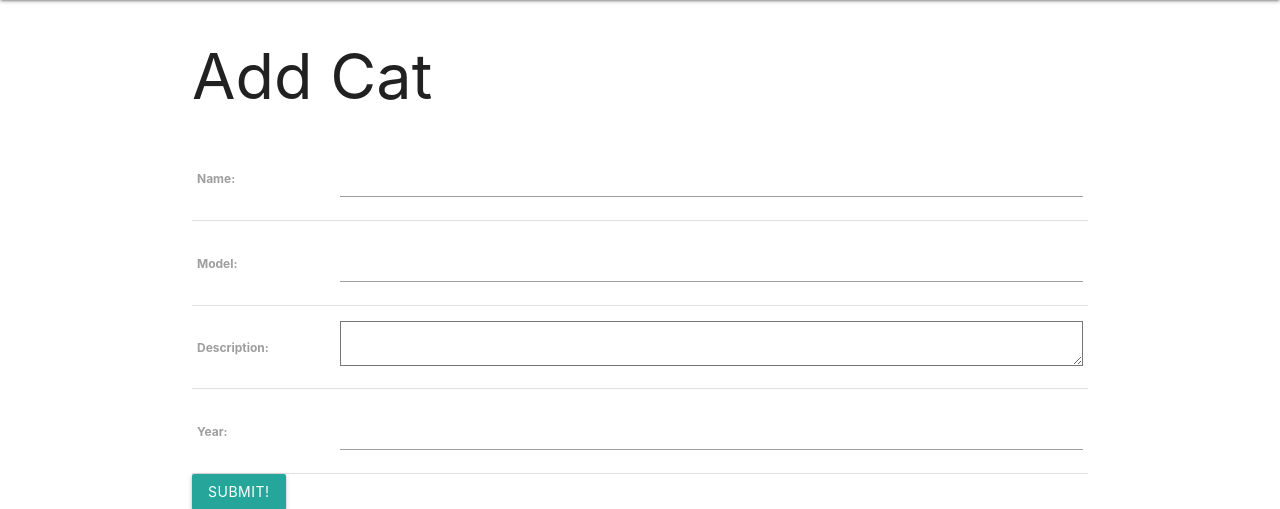
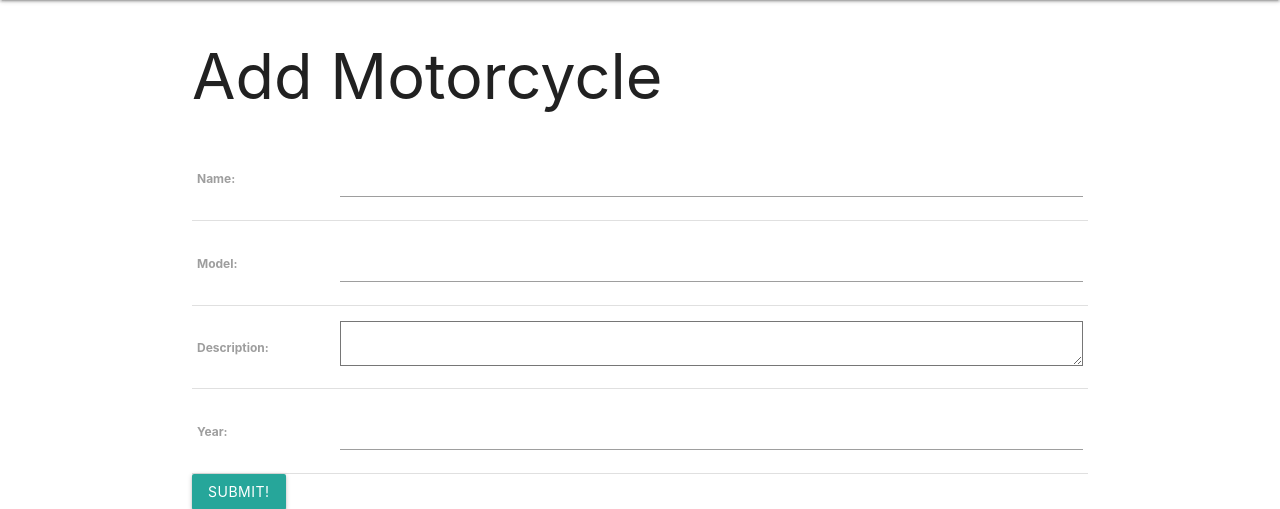
Before and after one commit to SJDiggs/django_collector_lab, a Django app: page /motorcycles/create/ in a window 1280 px wide. Shown: the part 64-573 px from the top of the page. Run offline with Django 5.2, Linux system fonts and the light colour scheme.

Commit message:
readme updates.  lab completed

```diff
--- a/main_app/templates/main_app/motorcycle_form.html
+++ b/main_app/templates/main_app/motorcycle_form.html
@@ -4,7 +4,7 @@
 {% if object %}
     <h1>Edit <span class="teal-text">{{object.name}}</span></h1>
   {% else %}
-    <h1>Add Cat</h1>
+    <h1>Add Motorcycle</h1>
   {% endif %}
   <!-- Leaving the action empty makes the form post to the same url used to display it -->
   <form action="" method="POST">
```
Also changed, not shown: Readme.md.
